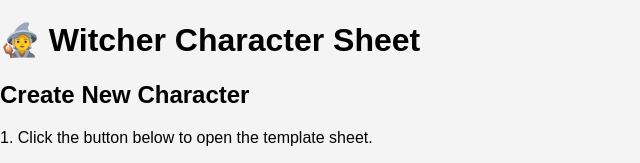
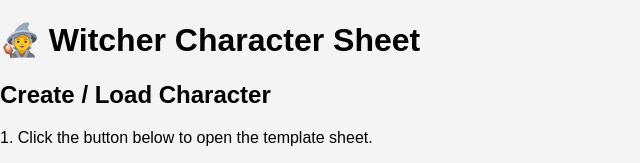
Before and after one commit to onibocho3281/witchercsdemo, a React (Create React App) app: page / in a window 1280 px wide. Shown: the top 163 px of the page, without its empty margins (0-640 px from the left). Built offline with nearby package versions, Linux system fonts and the light colour scheme.

Commit message:
Update App.js

```diff
--- a/src/App.js
+++ b/src/App.js
@@ -6,11 +6,12 @@
   const [loading, setLoading] = useState(false);
 
   const [baseStats, setBaseStats] = useState([]);
-  const [characterName, setCharacterName] = useState(""); // auto-populated from sheet
+  const [characterName, setCharacterName] = useState("");
 
-  const templateUrl = "https://script.google.com/macros/s/AKfycbwoe733X8bTNza44s00GGXD8dOXgSVkr_07wA2qD5p1/dev";
+  // URL of your template sheet
+  const templateUrl = "https://docs.google.com/spreadsheets/d/YOUR_TEMPLATE_ID/edit";
 
-  // Fetch sheet data when URL changes
+  // Fetch sheet data whenever the user pastes their URL
   useEffect(() => {
     if (!sheetUrl) return;
     setLoading(true);
@@ -22,6 +23,8 @@
 
         const res = await fetch(gvizUrl);
         const text = await res.text();
+
+        // Convert Google Visualization JSON to standard JSON
         const json = JSON.parse(text.substr(47).slice(0, -2));
         const rows = json.table.rows.map((r) =>
           r.c.map((cell) => (cell ? cell.v : ""))
@@ -29,14 +32,17 @@
 
         setData(rows);
 
-        // Assume character name is in cell A1 (row 0, column 0)
+        // Character name is assumed in cell A1
         setCharacterName(rows[0][0] || "");
 
+        // Base stats assumed in rows 16-22 (0-indexed)
         const baseStatsRows = rows.slice(15, 22);
         setBaseStats(baseStatsRows.map((row) => row[1] || ""));
       } catch (err) {
         console.error(err);
-        alert("Error loading your character sheet. Make sure your sheet is shared properly.");
+        alert(
+          "Error loading your character sheet. Make sure your sheet is shared properly."
+        );
       } finally {
         setLoading(false);
       }
@@ -93,7 +99,7 @@
       </h1>
 
       <section className="mb-6 p-4 border rounded shadow bg-white">
-        <h2 className="text-xl font-semibold mb-2">Create New Character</h2>
+        <h2 className="text-xl font-semibold mb-2">Create / Load Character</h2>
         <p className="mb-2">
           1. Click the button below to open the template sheet.
         </p>
```
